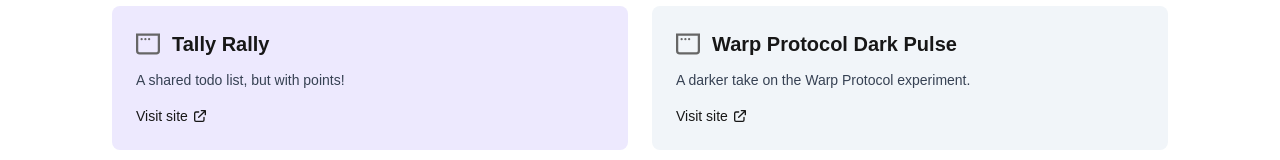
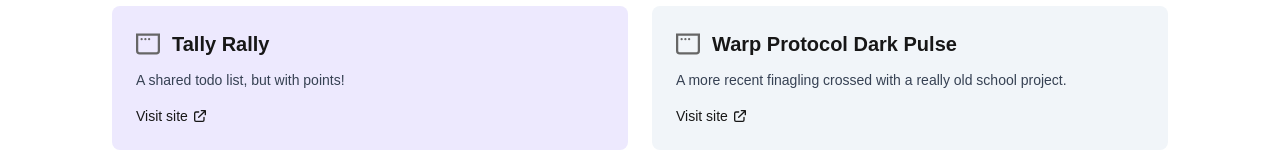
Before and after one commit to uymai/home, a Next.js app: page /finaglings in a window 1280 px wide. Shown: the part 542-702 px from the top of the page. Built offline with nearby package versions, Linux system fonts and the light colour scheme.

Commit message:
Update Warp Protocol Dark Pulse description
https://claude.ai/code/session_01XAWjqrJGPfocKpJVM6hb5s

```diff
--- a/app/finaglings/page.tsx
+++ b/app/finaglings/page.tsx
@@ -41,7 +41,7 @@ export default function FinaglingsPage() {
     },
     {
       title: "Warp Protocol Dark Pulse",
-      description: "A darker take on the Warp Protocol experiment.",
+      description: "A more recent finagling crossed with a really old school project.",
       url: "https://warp-protocol-dark-pulse.uymai.net",
       icon: "/window.svg",
       color: "bg-slate-100 dark:bg-slate-950",
```
